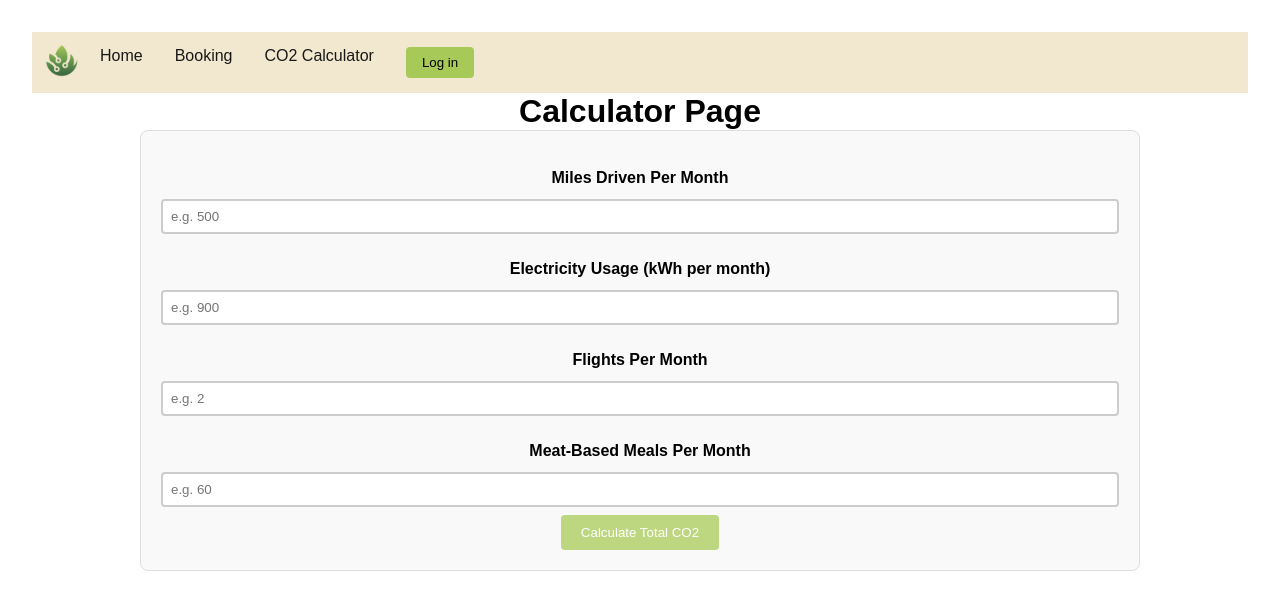
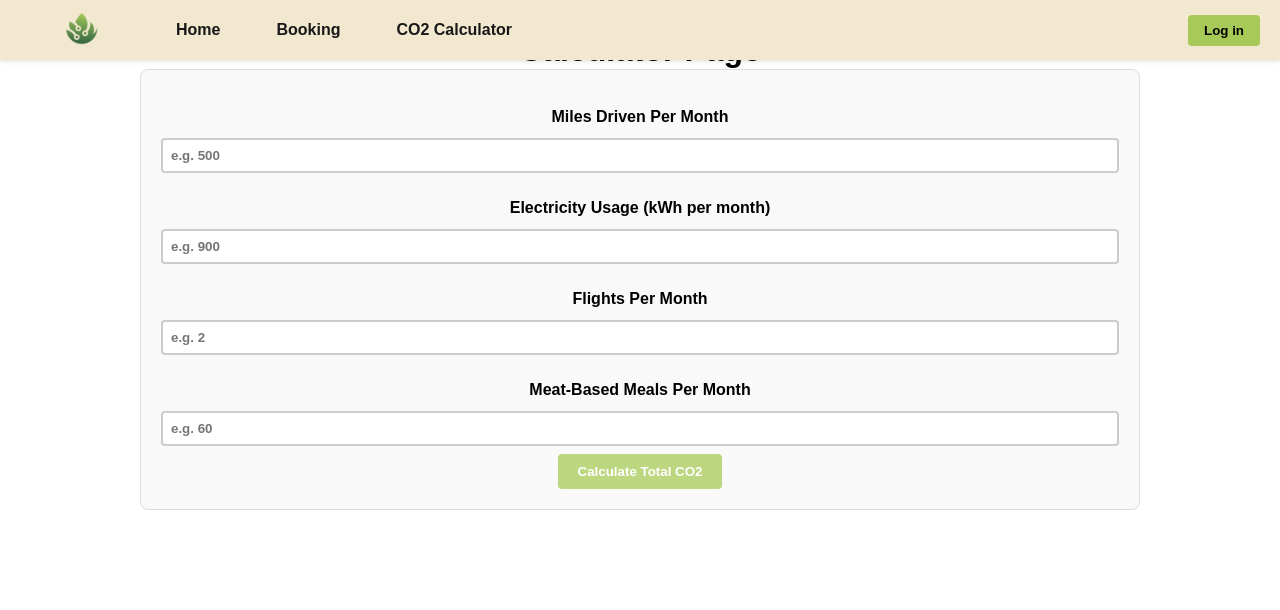
Before and after one commit to SolomonBenham-Lent/Rolsa-OSP, a React (Vite) app: page /calculator in a window 1280 px wide. Shown: the top 610 px of the page. Built offline with nearby package versions, Linux system fonts and the light colour scheme.

Commit message:
nav bar updated w login in center

```diff
--- a/src/components/Navbar/Navbar.css
+++ b/src/components/Navbar/Navbar.css
@@ -17,21 +17,40 @@
     padding: 0;
     box-sizing: border-box;
     font-family: 'IBM Plex Sans', sans-serif;
+    font-weight: bold;
 }
 
-.top_nav{
+.top_nav {
+    justify-content: left;
+    position: fixed;
     display: flex;
-    justify-content: left;
+    align-items: center;
+
+    top: 0;
+    left: 0;
+    right: 0;
+    width: 100%;
+    height: 60px;
+
+    background-color: var(--accent_colour);
+    box-shadow: 0 2px 4px rgba(0, 0, 0, 0.1);
+
     padding: 15px 20px;
-    gap:2rem;
+    z-index: 1000;
+    gap: 1rem;
     overflow: hidden;
-    background-color: var(--accent_colour);
-
 }
 
-a{
+
+a {
+    padding: 20px 20px;
     color: var(--secondary_text);
     text-decoration: none;
+    transition: background-color 0.3s;
+}
+
+a:hover {
+    background-color: var(--secondary_colour);
 }
 
 .logo {
@@ -41,14 +60,13 @@ a{
 }
 
 .logo img {
-    padding:-2rem;
-    margin: -2rem;
     width: 5rem;
     height: auto;
     display: block;
 }
 
 .login-btn {
+    align-items: flex-end;
     background-color: var(--primary_colour);
     color: var(--accent-text);
     border: none;
@@ -58,6 +76,12 @@ a{
     transition: background-color 0.3s ease;
 }
 
+.login-popup-wrapper {
+    margin-left: auto;
+    display:flex;
+    align-items:center;
+}
+
 /* Login */
 
 .popup-box {
@@ -65,22 +89,25 @@ a{
     justify-content: center;
     align-items: center;
     position: fixed;
+    padding: 1rem 1.25rem;
     margin-top: 15rem;
     background: var(--accent_colour);
-    padding:1rem 1.25rem;
-    border: 1rem solid var(--primary_colour);
-    border-radius:8px;
+    box-shadow: 0 0px 8px rgba(0, 0, 0, 0.3);
+    border-radius: 8px;
+
     width:30rem;
     max-width:calc(100% - 2rem);
     height: 30rem;
     max-height: calc(100% - 2rem);
+    z-index: 1000;
+
 }
 
 .popup-box .box {
     background-color: var(--accent_text);
-    padding:1rem 1.25rem;
-    box-shadow: 0 4px 8px rgba(0,0,0,0.2);
+    padding: 1rem 1.25rem;
     border-radius: 8px;
+
     width:30rem;
     max-width:calc(100% - 2rem);
     height: 30rem;
@@ -89,5 +116,29 @@ a{
 
 .close-icon {
     position:absolute;
-    right:10px; top:8px;
+    right:10px; top:0px;
+    font-size: 2rem;
     cursor:pointer}
+
+
+.login-backdrop {
+    position: fixed;
+    inset: 0;
+    display: flex;
+    align-items: center;
+    justify-content: center;
+    background: rgba(0,0,0,0.2);
+    z-index: 1100;
+    padding: 1rem;
+}
+
+
+.login-backdrop .popup-box {
+    position: relative !important;
+    margin: 0 !important;
+    top: auto !important;
+    left: auto !important;
+    transform: none !important;
+    width: min(95vw, 30rem);
+    max-height: calc(100vh - 2rem);
+}
```
Also changed, not shown: src/pages/home.css (added).
